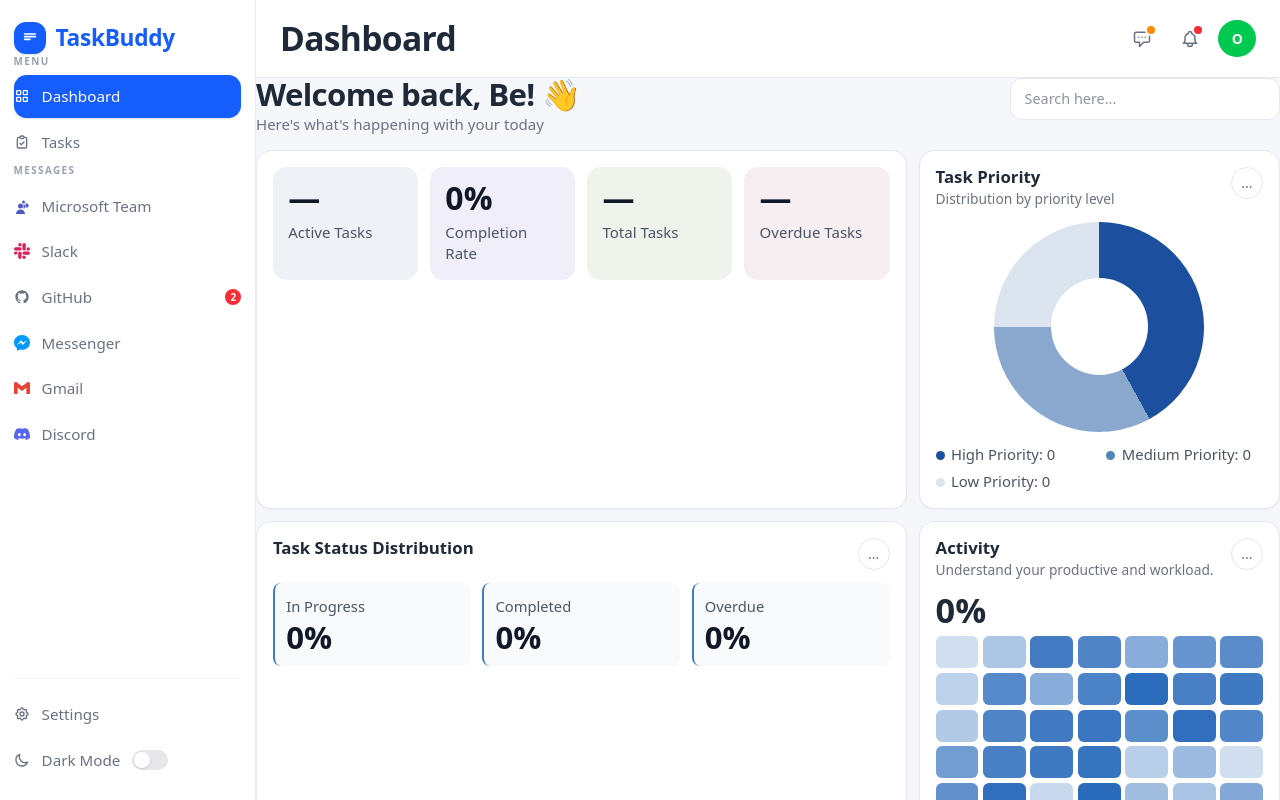
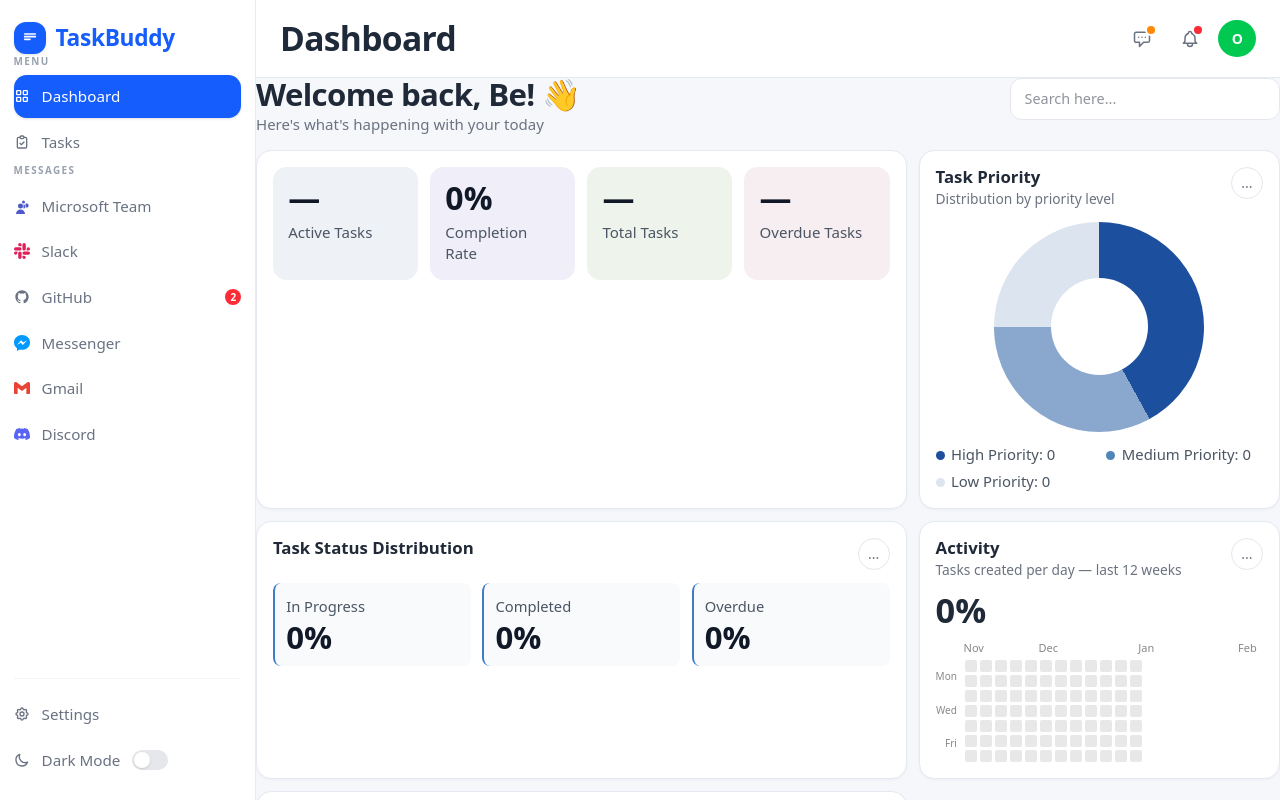
Before and after one commit to Llego-250/Task-Buddy, a Vue app: page /dashboard in a window 1280 px wide. Built offline with nearby package versions, Linux system fonts and the light colour scheme; no server answers; sample sign-in values are in the browser's storage.

Commit message:
Rewrite DashboardView.vue with a real calendar heatmap replacing the old activity grid

```diff
--- a/src/views/Dashboard/DashboardView.vue
+++ b/src/views/Dashboard/DashboardView.vue
@@ -67,18 +67,41 @@
         <div class="dashboard-card-head">
           <div>
             <h3>Activity</h3>
-            <p>Understand your productive and workload.</p>
+            <p>Tasks created per day — last 12 weeks</p>
           </div>
           <button class="dot-btn">...</button>
         </div>
         <div class="activity-rate">{{ completionRate }}%</div>
-        <div class="activity-grid">
-          <div
-            v-for="(cell, idx) in activityHeatmap"
-            :key="idx"
-            class="activity-cell"
-            :style="{ opacity: cell }"
-          ></div>
+        <div class="heatmap-wrapper">
+          <div class="heatmap-month-labels">
+            <span
+              v-for="m in heatmap.monthLabels"
+              :key="m.label + m.col"
+              :style="{ gridColumnStart: m.col }"
+            >{{ m.label }}</span>
+          </div>
+          <div class="heatmap-body">
+            <div class="heatmap-day-labels">
+              <span></span>
+              <span>Mon</span>
+              <span></span>
+              <span>Wed</span>
+              <span></span>
+              <span>Fri</span>
+              <span></span>
+            </div>
+            <div class="heatmap-grid">
+              <div v-for="(week, wi) in heatmap.weeks" :key="wi" class="heatmap-col">
+                <div
+                  v-for="(day, di) in week"
+                  :key="di"
+                  class="heatmap-cell"
+                  :class="day ? `heat-${day.level}` : 'heat-0'"
+                  :title="day ? `${day.date}: ${day.count} task(s)` : ''"
+                ></div>
+              </div>
+            </div>
+          </div>
         </div>
       </section>
 
@@ -125,9 +148,9 @@ onMounted(async () => {
 const total = computed(() => analytics.value?.totalTasks || 1)
 
 const counts = computed(() => ({
-  high: analytics.value?.byPriority?.HIGH || analytics.value?.byPriority?.High || 0,
-  medium: analytics.value?.byPriority?.MEDIUM || analytics.value?.byPriority?.Medium || 0,
-  low: analytics.value?.byPriority?.LOW || analytics.value?.byPriority?.Low || 0,
+  high: analytics.value?.byPriority?.High || analytics.value?.byPriority?.HIGH || 0,
+  medium: analytics.value?.byPriority?.Medium || analytics.value?.byPriority?.MEDIUM || 0,
+  low: analytics.value?.byPriority?.Low || analytics.value?.byPriority?.LOW || 0,
 }))
 
 const completionRate = computed(() => Math.round(analytics.value?.completionRate || 0))
@@ -151,7 +174,58 @@ const metrics = computed(() => [
   { value: analytics.value?.overdueTasks ?? '—', label: 'Overdue Tasks', tone: 'tone-pink' },
 ])
 
-const activityHeatmap = [0.2, 0.35, 0.8, 0.75, 0.5, 0.65, 0.7, 0.28, 0.72, 0.5, 0.76, 0.9, 0.78, 0.82, 0.32, 0.75, 0.81, 0.84, 0.69, 0.88, 0.74, 0.6, 0.78, 0.82, 0.85, 0.3, 0.42, 0.2, 0.67, 0.88, 0.23, 0.91, 0.4, 0.37, 0.53]
+// Build 12-week calendar heatmap from byDate data
+const heatmap = computed(() => {
+  const byDate = analytics.value?.byDate || {}
+  const WEEKS = 12
+  const today = new Date()
+  // Align to end of current week (Saturday)
+  const endDate = new Date(today)
+  endDate.setDate(today.getDate() + (6 - today.getDay()))
+
+  const startDate = new Date(endDate)
+  startDate.setDate(endDate.getDate() - WEEKS * 7 + 1)
+
+  // Find max count for level scaling
+  const maxCount = Math.max(1, ...Object.values(byDate))
+
+  const weeks = []
+  const monthLabels = []
+  let seenMonths = new Set()
+  let colIndex = 1
+
+  const cursor = new Date(startDate)
+  // Align cursor to Sunday (start of week)
+  cursor.setDate(cursor.getDate() - cursor.getDay())
+
+  for (let w = 0; w < WEEKS; w++) {
+    const week = []
+    for (let d = 0; d < 7; d++) {
+      const dateStr = cursor.toISOString().slice(0, 10)
+      const count = byDate[dateStr] || 0
+      const inRange = cursor >= startDate && cursor <= endDate
+      const level = !inRange || count === 0 ? 0 : Math.ceil((count / maxCount) * 4)
+
+      // Track month label for first occurrence of each month
+      const monthKey = `${cursor.getFullYear()}-${cursor.getMonth()}`
+      if (inRange && d === 0 && !seenMonths.has(monthKey)) {
+        seenMonths.add(monthKey)
+        monthLabels.push({
+          label: cursor.toLocaleString('default', { month: 'short' }),
+          col: colIndex,
+        })
+      }
+
+      week.push(inRange ? { date: dateStr, count, level } : null)
+      cursor.setDate(cursor.getDate() + 1)
+    }
+    weeks.push(week)
+    colIndex++
+  }
+
+  return { weeks, monthLabels }
+})
+
 const embers = [
   { name: 'Mark Chen', role: 'Product Manager', active: 12, overdue: 5, state: 'On Track', stateClass: 'state-red' },
   { name: 'Emily Davis', role: 'UX Researcher', active: 10, overdue: 2, state: 'Under Pressure', stateClass: 'state-green' },
@@ -160,3 +234,62 @@ const embers = [
   { name: 'Michael Brown', role: 'QA Specialist', active: 20, overdue: 6, state: 'Balanced', stateClass: 'state-green' },
 ]
 </script>
+
+<style scoped>
+.heatmap-wrapper {
+  display: flex;
+  flex-direction: column;
+  gap: 4px;
+  overflow-x: auto;
+  padding-top: 4px;
+}
+
+.heatmap-month-labels {
+  display: grid;
+  grid-template-columns: repeat(12, 1fr);
+  padding-left: 28px;
+  font-size: 11px;
+  color: var(--text-muted, #888);
+}
+
+.heatmap-body {
+  display: flex;
+  gap: 4px;
+}
+
+.heatmap-day-labels {
+  display: flex;
+  flex-direction: column;
+  justify-content: space-between;
+  font-size: 10px;
+  color: var(--text-muted, #888);
+  padding-bottom: 2px;
+  min-width: 24px;
+  text-align: right;
+  padding-right: 4px;
+}
+
+.heatmap-grid {
+  display: flex;
+  gap: 3px;
+}
+
+.heatmap-col {
+  display: flex;
+  flex-direction: column;
+  gap: 3px;
+}
+
+.heatmap-cell {
+  width: 12px;
+  height: 12px;
+  border-radius: 2px;
+  cursor: default;
+}
+
+.heat-0 { background-color: var(--heat-0, #e8e8e8); }
+.heat-1 { background-color: var(--heat-1, #c6e48b); }
+.heat-2 { background-color: var(--heat-2, #7bc96f); }
+.heat-3 { background-color: var(--heat-3, #239a3b); }
+.heat-4 { background-color: var(--heat-4, #196127); }
+</style>
```
